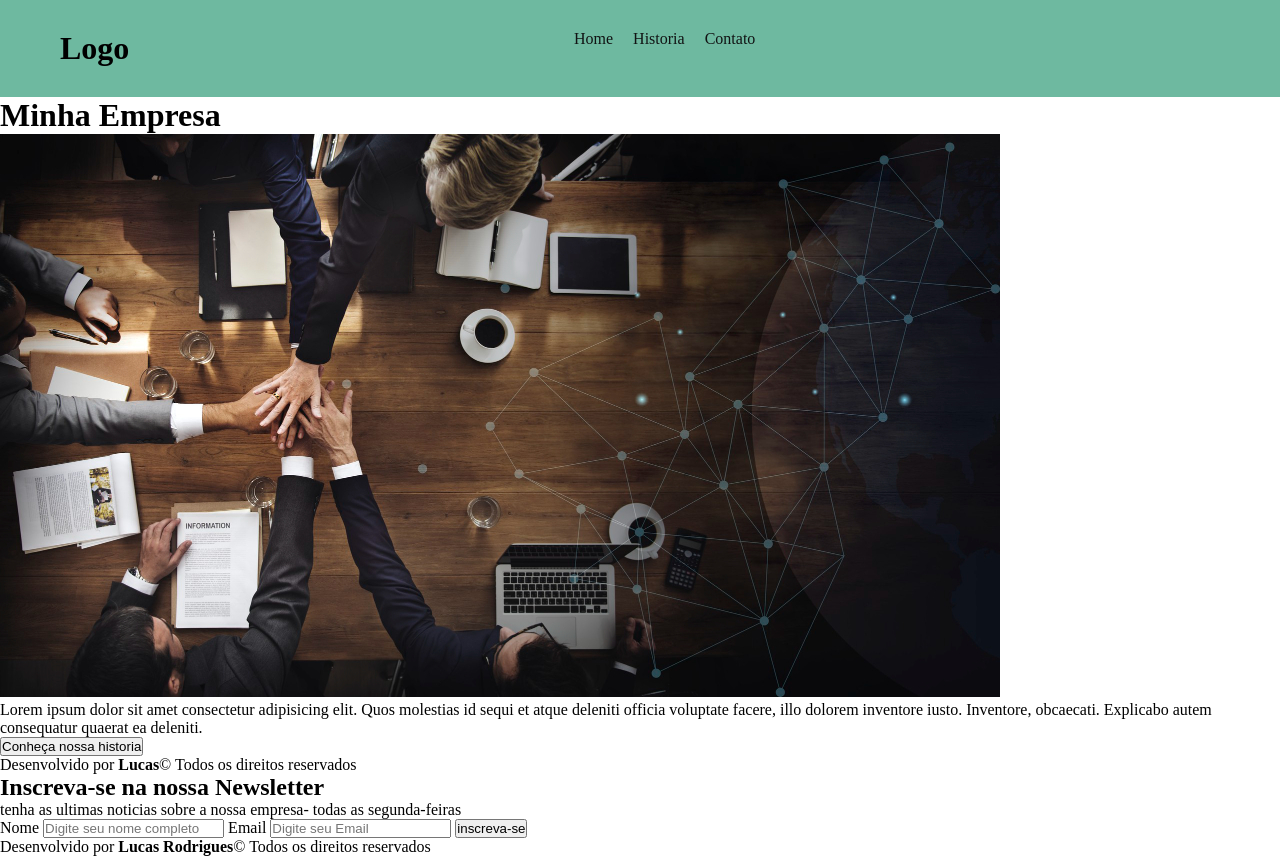
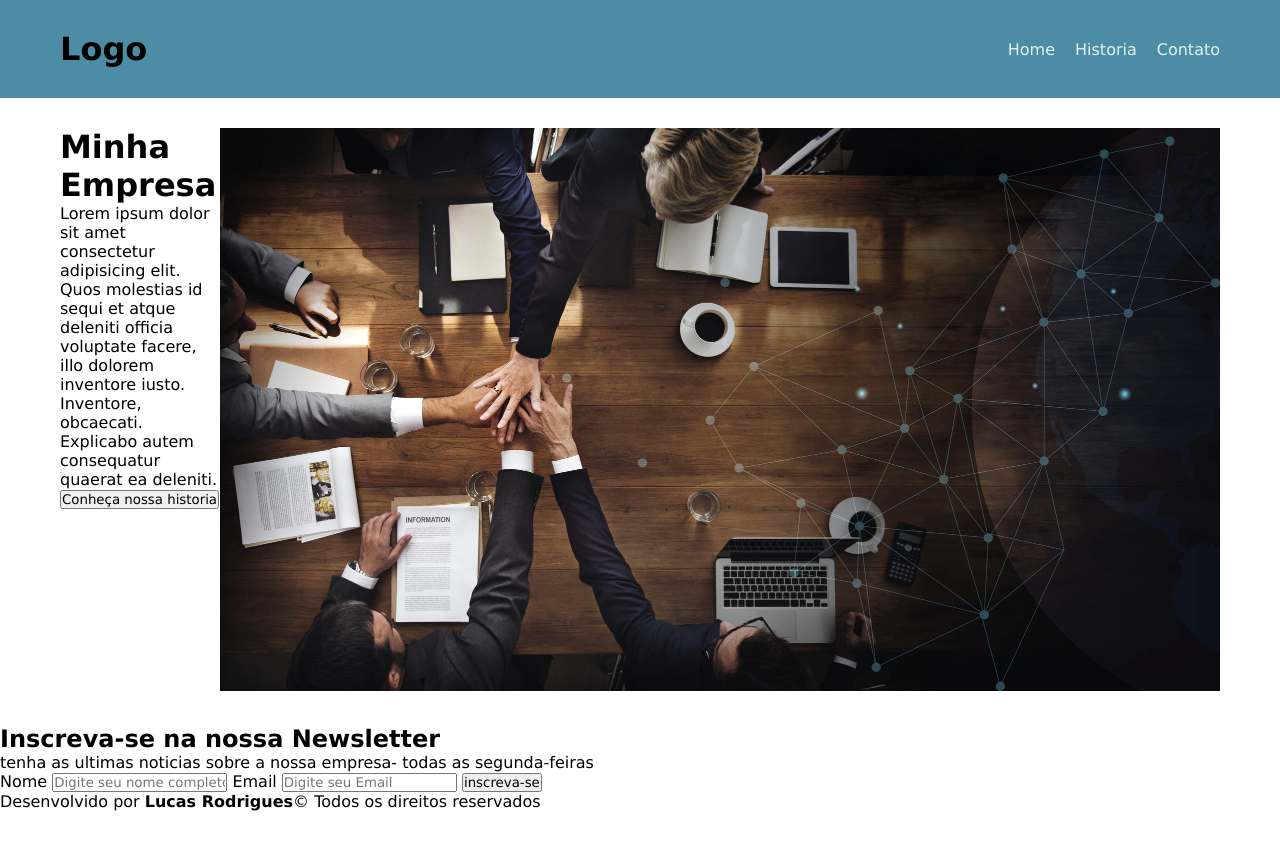
Before and after one commit to LucasRodrigues2001/minha-empresa, a plain HTML site: page index.html in a window 1280 px wide. After the commit the page ends 811 px from the top, so only its background shows below. Drawn offline with Linux system fonts and the light colour scheme.

Commit message:
Add files via upload

```diff
--- a/assets/css/style.css
+++ b/assets/css/style.css
@@ -2,6 +2,7 @@
     margin: 0;
     padding: 0;
     box-sizing: border-box;
+    font-family: Verdana, Geneva, Tahoma, sans-serif;
     text-decoration: none;
     list-style: none;
 }
@@ -9,7 +10,8 @@
 .cabecalho {
     display: flex; /*Deixa os filhos um do lado do outro*/
     justify-content: space-between;
-    background-color: rgb(110, 185, 160);
+    align-items: center;
+    background-color: rgb(77, 140, 165);
     padding: 30px 60px;
 }
 
@@ -18,6 +20,15 @@ display: flex;
 gap: 20px;
 }
 
+.cabecalho ul a {
+
+}
 .cabecalho a {
-    color: rgb(17, 19, 19);
+    color: rgb(227, 243, 243);
 }
+.main {
+padding: 30px 60px;
+}
+.paidoslados {
+    display: flex;
+}
--- a/index.html
+++ b/index.html
@@ -1,5 +1,6 @@
 <!DOCTYPE html>
 <html lang="pt-br">
+
 <head>
     <meta charset="UTF-8">
     <meta name="viewport" content="width=device-width, initial-scale=1.0">
@@ -8,10 +9,13 @@
     <!-- tag para descrever o nome do desenvolvedor -->
     <meta name="author" content="Lucas">
     <link rel="stylesheet" href="./assets/css/style.css">
+
     <title>Minha empresa</title>
 </head>
+
 <body>
     <div class="cabecalho">
+
         <h1>Logo</h1>
         <ul>
             <li>
@@ -21,15 +25,29 @@
                 <a href="Pages/historia.html">Historia</a>
             </li>
             <li>
-                <a href="Pages/contato.html">Contato<a>
+                <a href="Pages/contato.html">Contato</a>
             </li>
         </ul>
     </div>
-    <h1>Minha Empresa</h1>
-    <img src="assets/img/minha empresa.jpg" alt="Reunião no trabalho">
-    <p>Lorem ipsum dolor sit amet consectetur adipisicing elit. Quos molestias id sequi et atque deleniti officia voluptate facere, illo dolorem inventore iusto. Inventore, obcaecati. Explicabo autem consequatur quaerat ea deleniti.</p>
-    <button>Conheça nossa historia</button>
-    <p>Desenvolvido por <strong>Lucas</strong>&copy; Todos os direitos reservados<p>
+    <div class="main">
+        <div class="paidoslados">
+
+            <div class="ladodireito">
+                <h1>Minha Empresa</h1>
+                <p>Lorem ipsum dolor sit amet consectetur adipisicing elit. Quos molestias id sequi et atque deleniti
+                    officia
+                    voluptate facere, illo dolorem inventore iusto. Inventore, obcaecati. Explicabo autem consequatur
+                    quaerat ea
+                    deleniti.</p>
+                <button>Conheça nossa historia</button>
+            </div>
+            <div class="ladoesquerdo">
+                <img src="assets/img/minha empresa.jpg" alt="Reunião no trabalho">
+            </div>
+        </div>
+    </div>
+    <p>
+
 
     <h2>Inscreva-se na nossa Newsletter</h2>
     <p>tenha as ultimas noticias sobre a nossa empresa- todas as segunda-feiras</p>
@@ -41,6 +59,8 @@
         <input type="email" id="Email" placeholder="Digite seu Email" required>
         <input type="submit" value="inscreva-se" required>
     </form>
-    <p>Desenvolvido por <strong>Lucas Rodrigues</strong>&copy; Todos os direitos reservados<p></p>
+    <p>Desenvolvido por <strong>Lucas Rodrigues</strong>&copy; Todos os direitos reservados</p>
+    </div>
 </body>
+
 </html>
```
Also changed, not shown: Pages/contato.html (+10 -2 lines), Pages/historia.html (+10 -2 lines), assets/img/Trajetoria.jpg (added), assets/img/contato.png (added), assets/img/historia.png (added), assets/img/icon.png (added).
